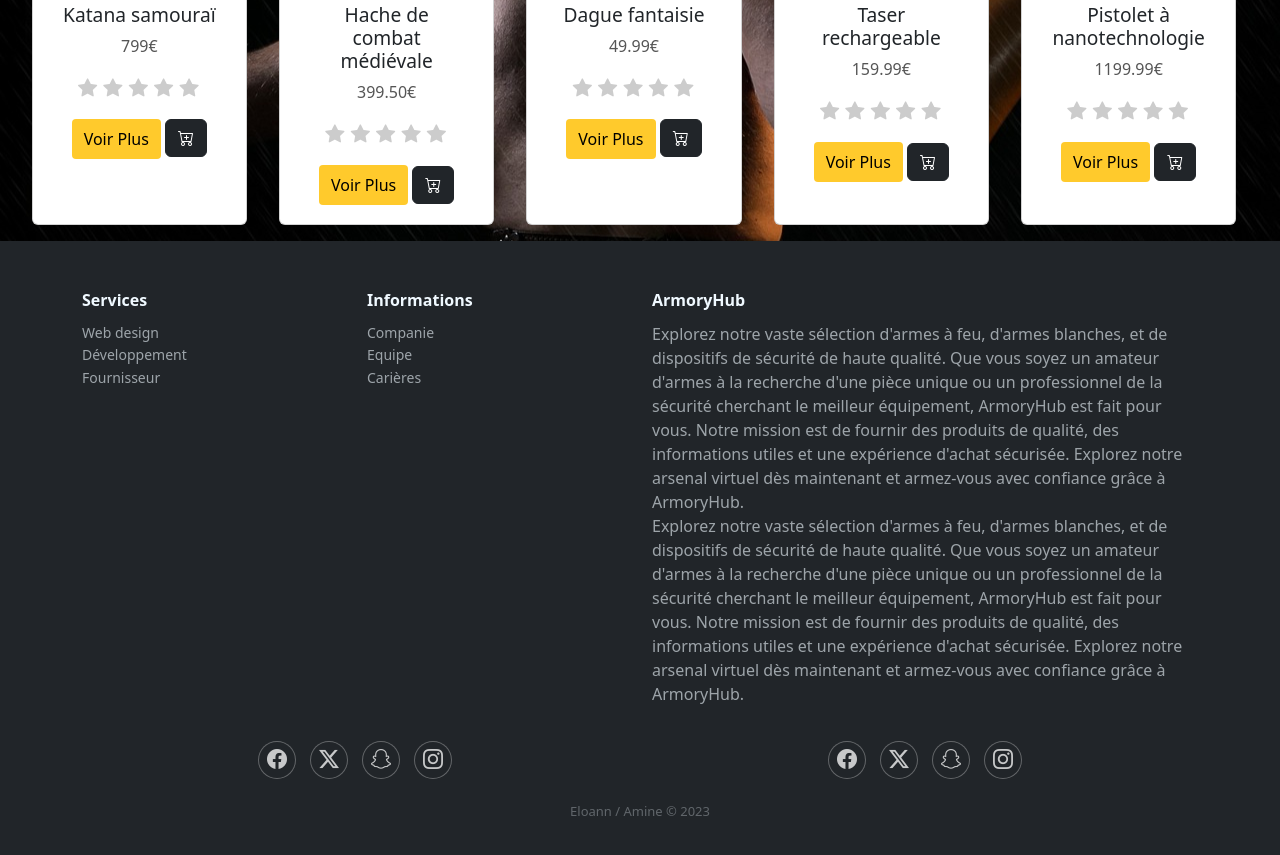
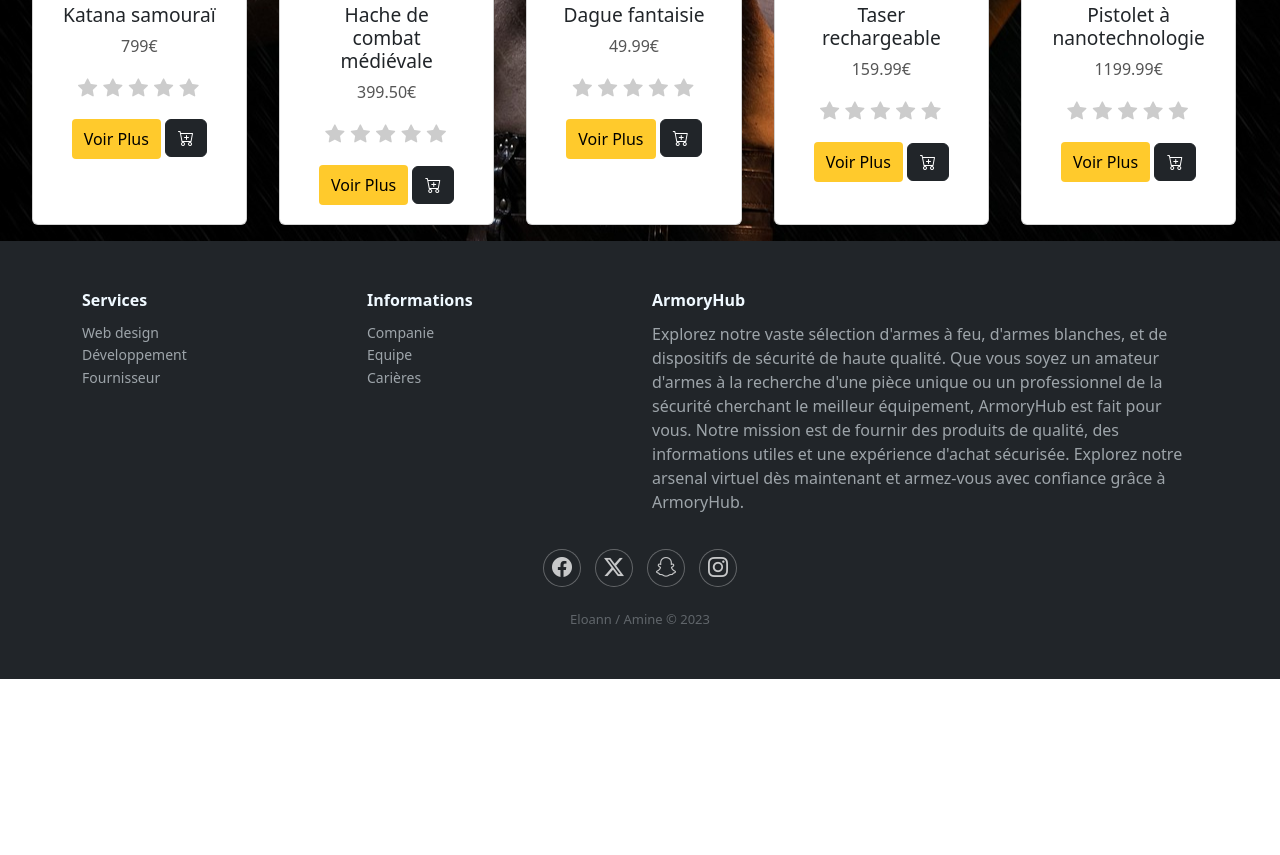
Before and after one commit to EloannB/project-arms, a plain HTML site: page index.html in a window 1280 px wide. Shown: the part 2699-3554 px from the top of the page. After the commit the page ends 3378 px from the top, so only its background shows below. Drawn offline with nearby package versions, Linux system fonts and the light colour scheme.

Commit message:
resolution de conflict

```diff
--- a/index.html
+++ b/index.html
@@ -115,16 +115,7 @@
                             fait pour vous. Notre mission est de fournir des produits de qualité, des informations
                             utiles et une expérience d'achat sécurisée. Explorez notre arsenal virtuel dès maintenant et
                             armez-vous avec confiance grâce à ArmoryHub.</p>
-                        <p> Explorez notre vaste sélection d'armes à feu, d'armes blanches, et de dispositifs de
-                            sécurité de haute qualité. Que vous soyez un amateur d'armes à la recherche d'une pièce
-                            unique ou un professionnel de la sécurité cherchant le meilleur équipement, ArmoryHub est
-                            fait pour vous. Notre mission est de fournir des produits de qualité, des informations
-                            utiles et une expérience d'achat sécurisée. Explorez notre arsenal virtuel dès maintenant et
-                            armez-vous avec confiance grâce à ArmoryHub.</p>
                     </div>
-                    <div class="col item social"><a href="#"><i class="bi bi-facebook"></i></a><a href="#"><i
-                                class="bi bi-twitter-x"></i></a><a href="#"><i class="bi bi-snapchat"></i></a><a
-                            href="#"><i class="bi bi-instagram"></i></a></div>
                     <div class="col item social"><a href="#"><i class="bi bi-facebook"></i></a><a href="#"><i
                                 class="bi bi-twitter-x"></i></a><a href="#"><i class="bi bi-snapchat"></i></a><a
                             href="#"><i class="bi bi-instagram"></i></a></div>
```
